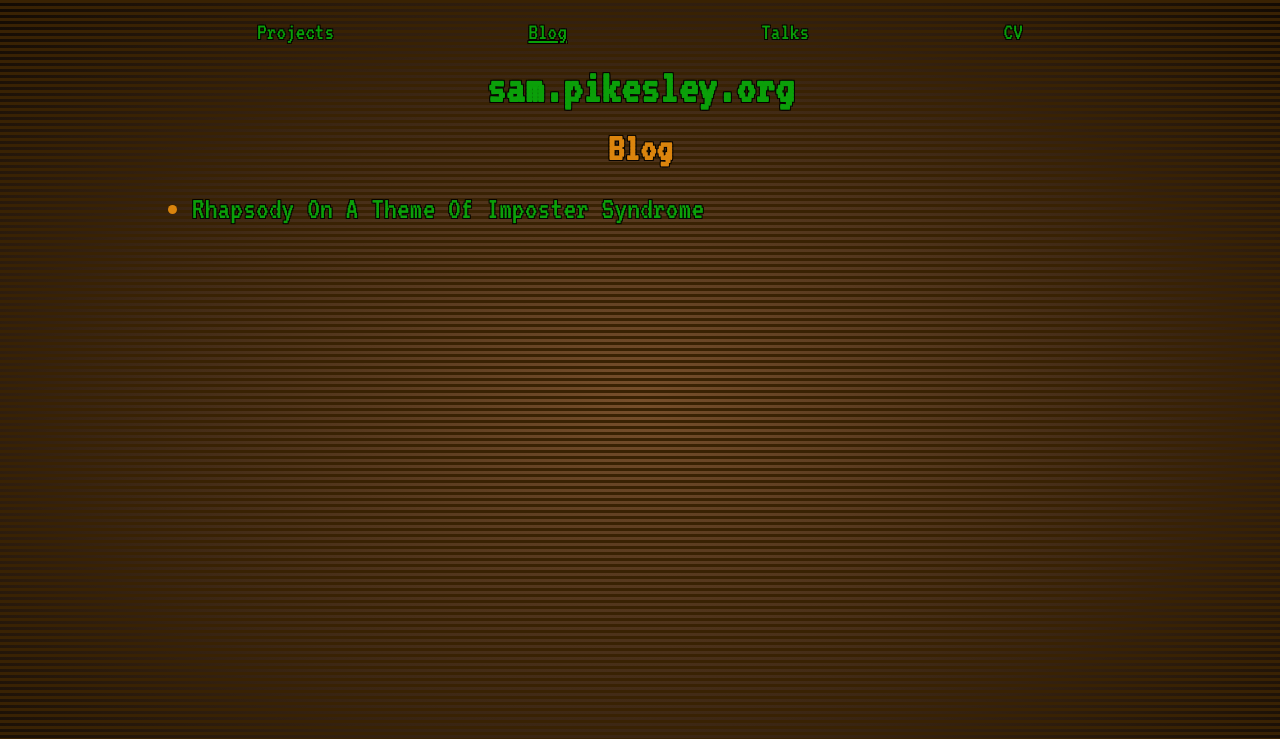
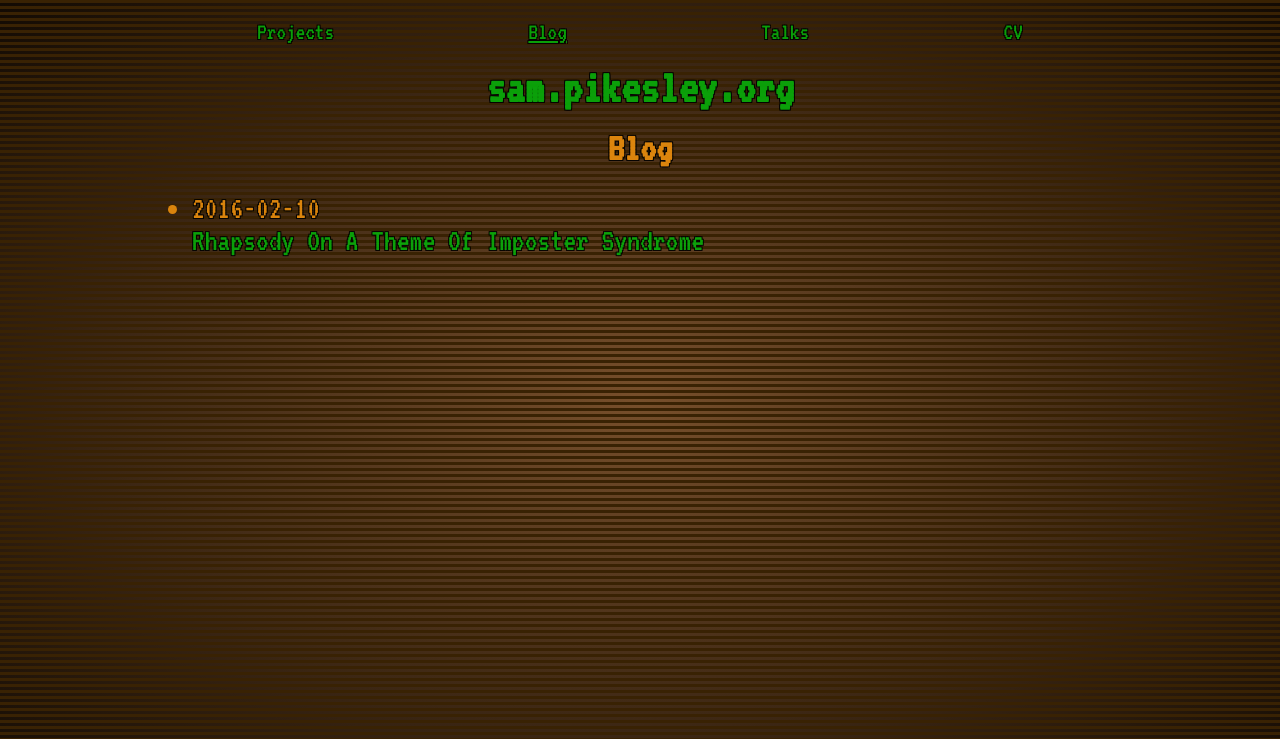
Before and after one commit to pikesley/pikesley.org.astro, an Astro site in the folder p.org/: page /blog in a window 1280 px wide. Shown: the top 739 px of the page. Built offline with nearby package versions, Linux system fonts and the light colour scheme; Astro itself is replaced by a stand-in of ours.

Commit message:
Add date to bloglist

```diff
--- a/p.org/src/pages/blog.astro
+++ b/p.org/src/pages/blog.astro
@@ -10,6 +10,11 @@ const publishedPosts = posts
       post.frontmatter.publish == true
   )
   .reverse();
+
+  function getDate(slug) {
+    return slug.split("/").slice(2, 5).join("-")
+  }
+
 ---
 
 <Base title="Blog" description="Words I have written">
@@ -17,6 +22,8 @@ const publishedPosts = posts
     {
       publishedPosts.map((post) => (
         <li>
+          <span>{getDate(post.url)}</span>
+          <br>
           <a href={post.url}>{post.frontmatter.title}</a>
         </li>
       ))
```
